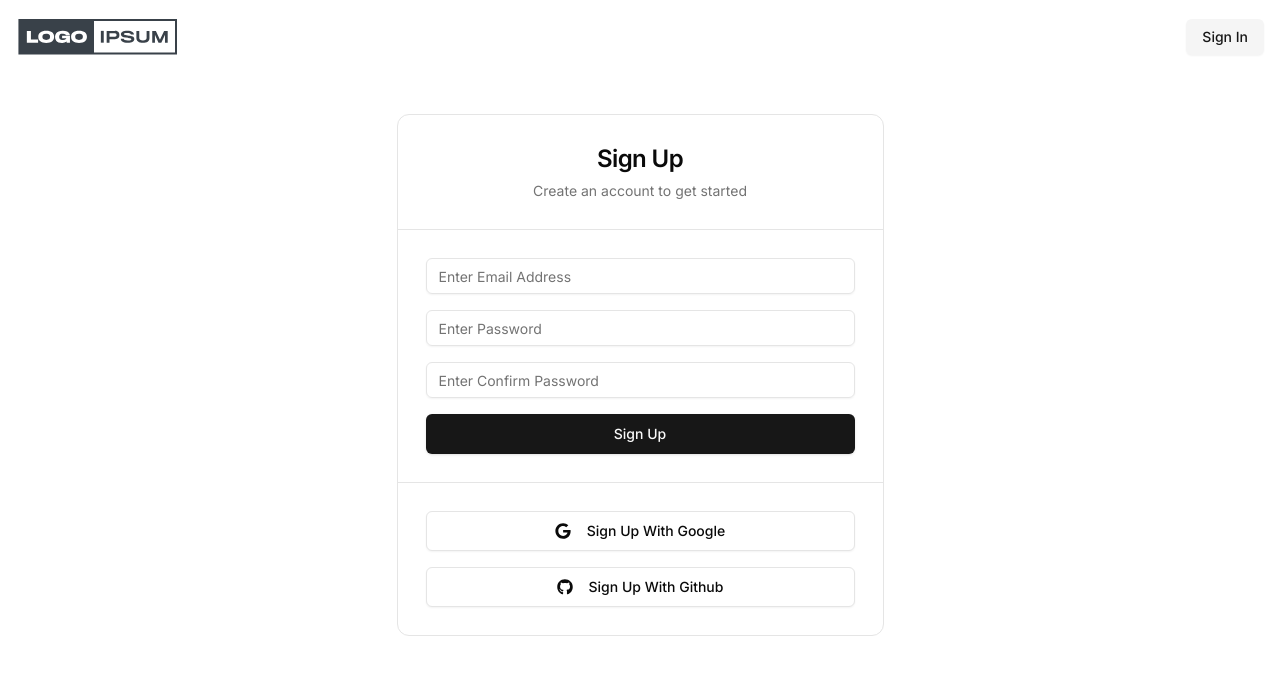
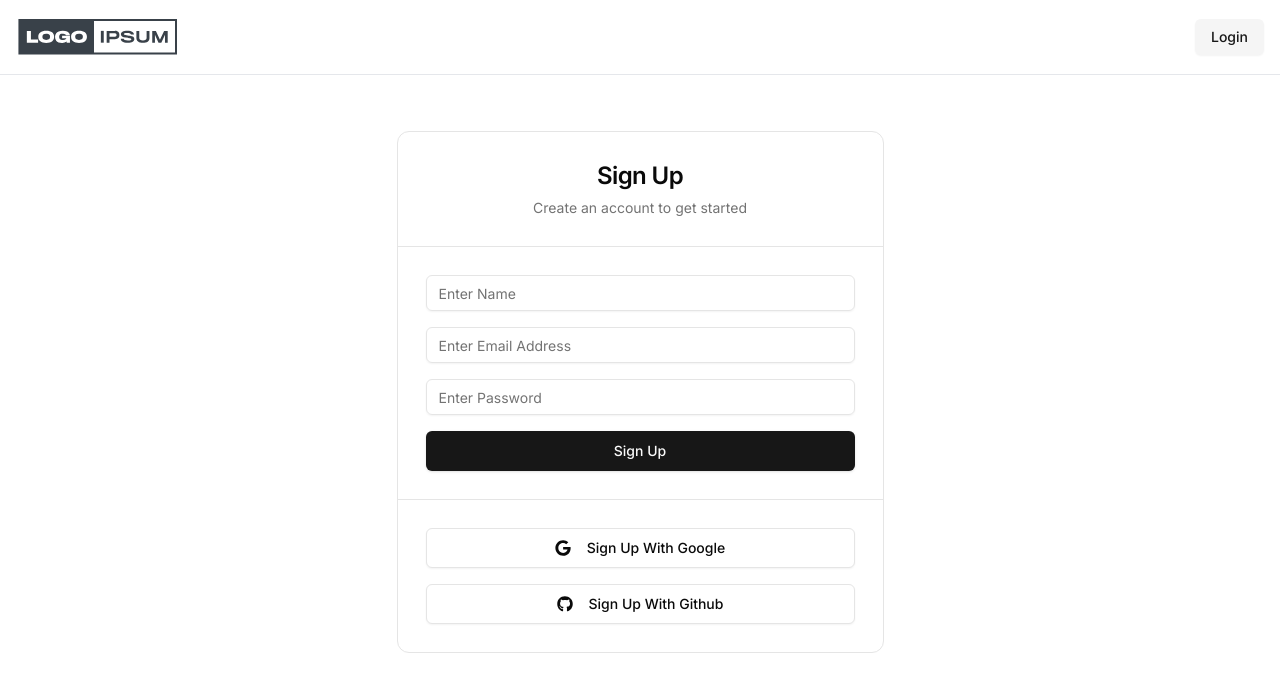
Before and after one commit to wangjiandev/jire-clone, a Next.js app: page /sign-up in a window 1280 px wide. Shown: the top 692 px of the page. Built offline with nearby package versions, Linux system fonts and the light colour scheme.

Commit message:
引入hono并type定义使用tanstack/react-query

```diff
--- a/package.json
+++ b/package.json
@@ -9,6 +9,7 @@
     "lint": "next lint"
   },
   "dependencies": {
+    "@hono/zod-validator": "^0.4.2",
     "@hookform/resolvers": "^3.10.0",
     "@radix-ui/react-avatar": "^1.1.3",
     "@radix-ui/react-checkbox": "^1.1.4",
@@ -17,9 +18,11 @@
     "@radix-ui/react-select": "^2.1.6",
     "@radix-ui/react-separator": "^1.1.2",
     "@radix-ui/react-slot": "^1.1.2",
+    "@tanstack/react-query": "^5.66.0",
     "class-variance-authority": "^0.7.1",
     "clsx": "^2.1.1",
     "date-fns": "^3.6.0",
+    "hono": "^4.6.20",
     "lucide-react": "^0.474.0",
     "next": "14.2.14",
     "react": "^18",
--- a/src/app/(auth)/layout.tsx
+++ b/src/app/(auth)/layout.tsx
@@ -1,21 +1,31 @@
+'use client'
+
 import { Button } from '@/components/ui/button'
 import Image from 'next/image'
+import Link from 'next/link'
+import { usePathname } from 'next/navigation'
 
 interface AuthLayoutProps {
   children: React.ReactNode
 }
 
 const AuthLayout = ({ children }: AuthLayoutProps) => {
+  const pathname = usePathname()
+  const isSignIn = pathname === '/sign-in'
   return (
-    <main className="min-h-screen">
-      <div className="mx-auto max-w-screen-2xl p-4">
-        <nav className="flex items-center justify-between">
+    <main className="flex min-h-screen flex-col">
+      <div className="border-b border-gray-200">
+        <nav className="mx-auto flex max-w-screen-2xl items-center justify-between p-4">
           <Image src="/logo.svg" alt="logo" width={163} height={42} />
           <div className="flex items-center gap-4">
-            <Button variant="secondary">Sign In</Button>
+            <Button asChild variant="secondary">
+              <Link href={isSignIn ? '/sign-up' : '/sign-in'}>{isSignIn ? 'Register' : 'Login'}</Link>
+            </Button>
           </div>
         </nav>
-        <div className="flex flex-col items-center justify-center pt-4 md:pt-14">{children}</div>
+      </div>
+      <div className="mx-auto flex w-screen max-w-screen-2xl flex-1 flex-col items-center px-4 pt-4 md:pt-14">
+        {children}
       </div>
     </main>
   )
--- /dev/null
+++ b/src/app/api/[[...route]]/route.ts
@@ -0,0 +1,11 @@
+import { Hono } from 'hono'
+import { handle } from 'hono/vercel'
+import auth from '@/features/auth/server/route'
+
+const app = new Hono().basePath('/api')
+const routes = app.route('/auth', auth)
+
+export const GET = handle(app)
+export const POST = handle(app)
+
+export type AppType = typeof routes
--- a/src/app/layout.tsx
+++ b/src/app/layout.tsx
@@ -1,14 +1,14 @@
 import type { Metadata } from 'next'
 import { Inter } from 'next/font/google'
 import { cn } from '@/lib/utils'
-
+import QueryProvider from '@/components/query-provider'
 import './globals.css'
 
 const inter = Inter({ subsets: ['latin'] })
 
 export const metadata: Metadata = {
-  title: 'Create Next App',
-  description: 'Generated by create next app',
+  title: 'jire-clone',
+  description: 'jire-clone',
 }
 
 export default function RootLayout({
@@ -18,7 +18,9 @@ export default function RootLayout({
 }>) {
   return (
     <html lang="en">
-      <body className={cn(inter.className, 'min-h-screen antialiased')}>{children}</body>
+      <body className={cn(inter.className, 'min-h-screen antialiased')}>
+        <QueryProvider>{children}</QueryProvider>
+      </body>
     </html>
   )
 }
--- /dev/null
+++ b/src/components/query-provider.tsx
@@ -0,0 +1,43 @@
+// In Next.js, this file would be called: app/providers.tsx
+'use client'
+
+// Since QueryClientProvider relies on useContext under the hood, we have to put 'use client' on top
+import { isServer, QueryClient, QueryClientProvider } from '@tanstack/react-query'
+
+function makeQueryClient() {
+  return new QueryClient({
+    defaultOptions: {
+      queries: {
+        // With SSR, we usually want to set some default staleTime
+        // above 0 to avoid refetching immediately on the client
+        staleTime: 60 * 1000,
+      },
+    },
+  })
+}
+
+let browserQueryClient: QueryClient | undefined = undefined
+
+function getQueryClient() {
+  if (isServer) {
+    // Server: always make a new query client
+    return makeQueryClient()
+  } else {
+    // Browser: make a new query client if we don't already have one
+    // This is very important, so we don't re-make a new client if React
+    // suspends during the initial render. This may not be needed if we
+    // have a suspense boundary BELOW the creation of the query client
+    if (!browserQueryClient) browserQueryClient = makeQueryClient()
+    return browserQueryClient
+  }
+}
+
+export default function QueryProvider({ children }: { children: React.ReactNode }) {
+  // NOTE: Avoid useState when initializing the query client if you don't
+  //       have a suspense boundary between this and the code that may
+  //       suspend because React will throw away the client on the initial
+  //       render if it suspends and there is no boundary
+  const queryClient = getQueryClient()
+
+  return <QueryClientProvider client={queryClient}>{children}</QueryClientProvider>
+}
--- /dev/null
+++ b/src/features/auth/api/use-login.ts
@@ -0,0 +1,18 @@
+import { client } from '@/lib/rpc'
+import { InferResponseType, InferRequestType } from 'hono/client'
+import { useMutation } from '@tanstack/react-query'
+
+type ResponseType = InferResponseType<(typeof client.api.auth.login)['$post']>
+type RequestType = InferRequestType<(typeof client.api.auth.login)['$post']>['json']
+
+export const useLogin = () => {
+  const mutation = useMutation<ResponseType, Error, RequestType>({
+    mutationFn: async (json) => {
+      const response = await client.api.auth.login.$post({
+        json,
+      })
+      return await response.json()
+    },
+  })
+  return mutation
+}
--- a/src/features/auth/components/sign-in-card.tsx
+++ b/src/features/auth/components/sign-in-card.tsx
@@ -1,37 +1,38 @@
 'use client'
 
 import { Button } from '@/components/ui/button'
-import { Card, CardHeader, CardTitle, CardContent } from '@/components/ui/card'
-import { Form, FormControl, FormDescription, FormField, FormItem, FormLabel, FormMessage } from '@/components/ui/form'
+import { Card, CardHeader, CardTitle, CardContent, CardDescription } from '@/components/ui/card'
+import { Form, FormControl, FormField, FormItem, FormMessage } from '@/components/ui/form'
 import { Input } from '@/components/ui/input'
 import { Separator } from '@/components/ui/separator'
 import { FaGithub, FaGoogle } from 'react-icons/fa'
 import { useForm } from 'react-hook-form'
 import { z } from 'zod'
 import { zodResolver } from '@hookform/resolvers/zod'
-
-const formSchema = z.object({
-  email: z.string().email('Invalid email address'),
-  password: z.string().min(4, 'Password must be at least 4 characters'),
-})
+import { loginSchema } from '@/features/auth/schema'
+import { useLogin } from '@/features/auth/api/use-login'
 
 const SignInCard = () => {
-  const form = useForm<z.infer<typeof formSchema>>({
-    resolver: zodResolver(formSchema),
+  const { mutate, isPending } = useLogin()
+
+  const form = useForm<z.infer<typeof loginSchema>>({
+    resolver: zodResolver(loginSchema),
     defaultValues: {
       email: '',
       password: '',
     },
   })
 
-  const onSubmit = (values: z.infer<typeof formSchema>) => {
+  const onSubmit = (values: z.infer<typeof loginSchema>) => {
     console.log(values)
+    mutate(values)
   }
 
   return (
     <Card className="h-full w-full shadow-none md:w-[487px]">
       <CardHeader className="flex items-center justify-center p-7 text-center">
         <CardTitle className="text-2xl">Sign In</CardTitle>
+        <CardDescription>Login to your account</CardDescription>
       </CardHeader>
       <Separator />
       <CardContent className="p-7">
--- a/src/features/auth/components/sign-up-card.tsx
+++ b/src/features/auth/components/sign-up-card.tsx
@@ -1,12 +1,35 @@
 'use client'
 
+import { z } from 'zod'
+import { zodResolver } from '@hookform/resolvers/zod'
+import { useForm } from 'react-hook-form'
 import { Button } from '@/components/ui/button'
 import { Card, CardDescription, CardHeader, CardTitle, CardContent } from '@/components/ui/card'
+import { Form, FormControl, FormField, FormItem, FormMessage } from '@/components/ui/form'
 import { Input } from '@/components/ui/input'
 import { Separator } from '@/components/ui/separator'
 import { FaGithub, FaGoogle } from 'react-icons/fa'
 
+const formSchema = z.object({
+  name: z.string().trim().min(2, 'Name must be at least 2 characters'),
+  email: z.string().trim().email('Invalid email address'),
+  password: z.string().min(4, 'Password must be at least 4 characters'),
+})
+
 const SignUpCard = () => {
+  const form = useForm<z.infer<typeof formSchema>>({
+    resolver: zodResolver(formSchema),
+    defaultValues: {
+      name: '',
+      email: '',
+      password: '',
+    },
+  })
+
+  const onSubmit = (values: z.infer<typeof formSchema>) => {
+    console.log(values)
+  }
+
   return (
     <Card className="h-full w-full shadow-none md:w-[487px]">
       <CardHeader className="flex items-center justify-center p-7 text-center">
@@ -15,14 +38,49 @@ const SignUpCard = () => {
       </CardHeader>
       <Separator />
       <CardContent className="p-7">
-        <form className="space-y-4">
-          <Input placeholder="Enter Email Address" type="email" required value={''} onChange={() => {}} />
-          <Input placeholder="Enter Password" type="password" min={4} required value={''} onChange={() => {}} />
-          <Input placeholder="Enter Confirm Password" type="password" min={4} required value={''} onChange={() => {}} />
-          <Button type="submit" size="lg" className="w-full">
-            Sign Up
-          </Button>
-        </form>
+        <Form {...form}>
+          <form onSubmit={form.handleSubmit(onSubmit)} className="space-y-4">
+            <FormField
+              name="name"
+              control={form.control}
+              render={({ field }) => (
+                <FormItem>
+                  <FormControl>
+                    <Input placeholder="Enter Name" type="text" {...field} />
+                  </FormControl>
+                  <FormMessage />
+                </FormItem>
+              )}
+            />
+            <FormField
+              name="email"
+              control={form.control}
+              render={({ field }) => (
+                <FormItem>
+                  <FormControl>
+                    <Input placeholder="Enter Email Address" type="email" {...field} />
+                  </FormControl>
+                  <FormMessage />
+                </FormItem>
+              )}
+            />
+            <FormField
+              name="password"
+              control={form.control}
+              render={({ field }) => (
+                <FormItem>
+                  <FormControl>
+                    <Input placeholder="Enter Password" type="password" {...field} />
+                  </FormControl>
+                  <FormMessage />
+                </FormItem>
+              )}
+            />
+            <Button type="submit" size="lg" className="w-full">
+              Sign Up
+            </Button>
+          </form>
+        </Form>
       </CardContent>
       <Separator />
       <CardContent className="flex flex-col gap-4 p-7">
--- /dev/null
+++ b/src/features/auth/schema.ts
@@ -0,0 +1,6 @@
+import { z } from 'zod'
+
+export const loginSchema = z.object({
+  email: z.string().email('Invalid email address'),
+  password: z.string().min(4, 'Password must be at least 4 characters'),
+})
--- /dev/null
+++ b/src/features/auth/server/route.ts
@@ -0,0 +1,11 @@
+import { zValidator } from '@hono/zod-validator'
+import { Hono } from 'hono'
+import { loginSchema } from '@/features/auth/schema'
+
+const app = new Hono().post('/login', zValidator('json', loginSchema), (c) => {
+  return c.json({
+    success: 'ok',
+  })
+})
+
+export default app
--- /dev/null
+++ b/src/lib/rpc.ts
@@ -0,0 +1,4 @@
+import { hc } from 'hono/client'
+import type { AppType } from '@/app/api/[[...route]]/route'
+
+export const client = hc<AppType>(process.env.NEXT_PUBLIC_API_URL!)
```
Also changed, not shown: 1 other file (tests, documents, lock files or other folders).
